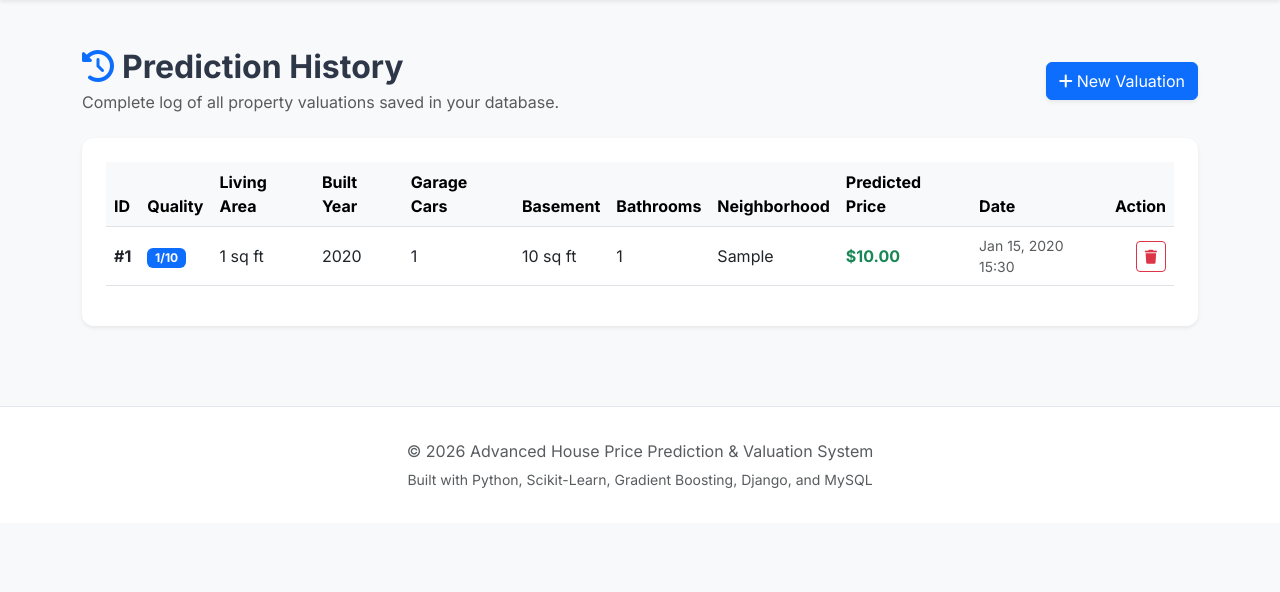
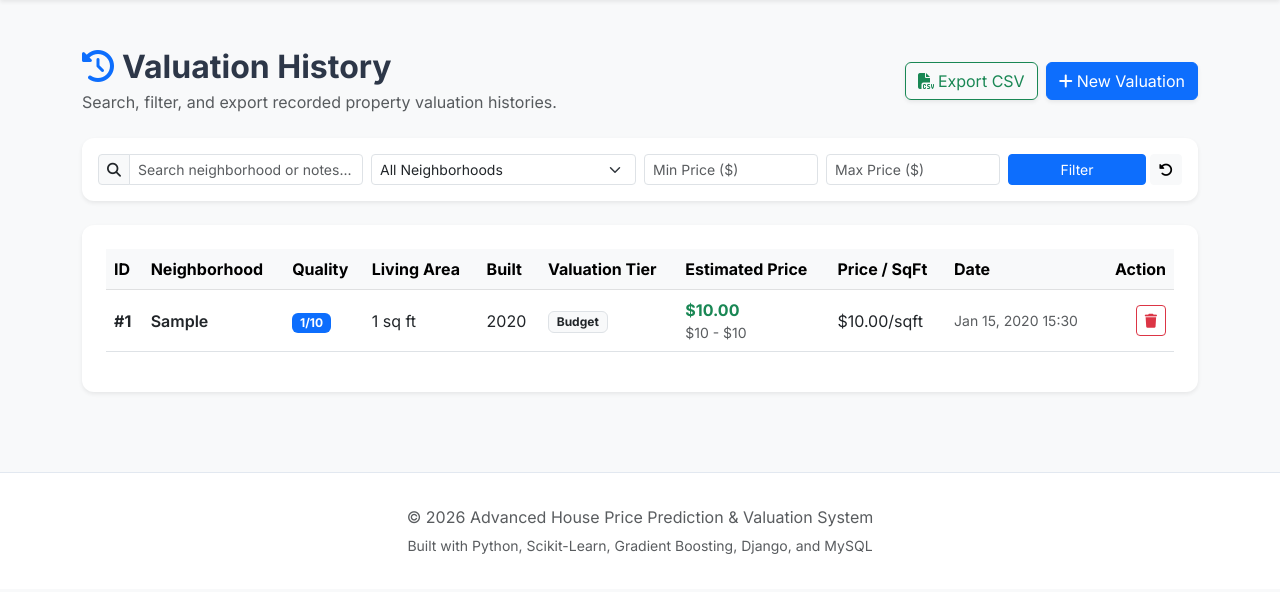
Before and after one commit to Dhanaraj2410/Advanced-House-Price-Prediction-Valuation-System, a Django app: page /history/ in a window 1280 px wide. Shown: the part 73-665 px from the top of the page. Run offline with Django 5.2, Linux system fonts and the light colour scheme; tables that the repository leaves empty hold one stand-in row (values such as "Sample post").

Commit message:
feat(web): add history search query filters, pagination, and CSV export functionality

```diff
--- a/app/urls.py
+++ b/app/urls.py
@@ -6,6 +6,7 @@ urlpatterns = [
     path('predict/', views.predict_view, name='predict'),
     path('predict/bulk/', views.bulk_predict_view, name='bulk_predict'),
     path('history/', views.history_view, name='history'),
+    path('history/export/', views.export_history_csv_view, name='export_history_csv'),
     path('history/delete/<int:pk>/', views.delete_history_view, name='delete_history'),
     path('dashboard/', views.dashboard_view, name='dashboard'),
 
--- a/app/views.py
+++ b/app/views.py
@@ -5,6 +5,8 @@ import pandas as pd
 from django.shortcuts import render, redirect, get_object_or_404
 from django.contrib import messages
 from django.http import JsonResponse, HttpResponse
+from django.db.models import Q
+from django.core.paginator import Paginator
 from rest_framework import status
 from rest_framework.views import APIView
 from rest_framework.response import Response
@@ -71,9 +73,87 @@ def predict_view(request):
     return render(request, 'predict.html', {'form': form})
 
 def history_view(request):
-    """Render prediction history table."""
-    predictions = HousePrediction.objects.all()
-    return render(request, 'history.html', {'predictions': predictions})
+    """
+    Render prediction history table with search query, filters, ordering, and pagination.
+    """
+    search_query = request.GET.get('q', '').strip()
+    neighborhood = request.GET.get('neighborhood', '').strip()
+    min_price = request.GET.get('min_price', '').strip()
+    max_price = request.GET.get('max_price', '').strip()
+    sort_by = request.GET.get('sort', '-created_at')
+
+    queryset = HousePrediction.objects.all()
+
+    if search_query:
+        queryset = queryset.filter(
+            Q(neighborhood__icontains=search_query) |
+            Q(valuation_tier__icontains=search_query) |
+            Q(notes__icontains=search_query)
+        )
+
+    if neighborhood:
+        queryset = queryset.filter(neighborhood__iexact=neighborhood)
+
+    if min_price:
+        try:
+            queryset = queryset.filter(predicted_price__gte=float(min_price))
+        except ValueError:
+            pass
+
+    if max_price:
+        try:
+            queryset = queryset.filter(predicted_price__lte=float(max_price))
+        except ValueError:
+            pass
+
+    valid_sorts = ['created_at', '-created_at', 'predicted_price', '-predicted_price', 'overall_qual', '-overall_qual']
+    if sort_by in valid_sorts:
+        queryset = queryset.order_by(sort_by)
+    else:
+        queryset = queryset.order_by('-created_at')
+
+    paginator = Paginator(queryset, 10)
+    page_number = request.GET.get('page')
+    page_obj = paginator.get_page(page_number)
+
+    neighborhoods = HousePrediction.objects.values_list('neighborhood', flat=True).distinct().order_by('neighborhood')
+
+    return render(request, 'history.html', {
+        'page_obj': page_obj,
+        'predictions': page_obj.object_list,
+        'search_query': search_query,
+        'neighborhood': neighborhood,
+        'min_price': min_price,
+        'max_price': max_price,
+        'sort_by': sort_by,
+        'neighborhoods': neighborhoods
+    })
+
+def export_history_csv_view(request):
+    """
+    GET /history/export/
+    Exports prediction history to downloadable CSV attachment.
+    """
+    response = HttpResponse(content_type='text/csv')
+    response['Content-Disposition'] = 'attachment; filename="house_price_prediction_history.csv"'
+
+    writer = csv.writer(response)
+    writer.writerow([
+        'ID', 'Neighborhood', 'Overall Quality', 'Living Area (sq ft)',
+        'Total Basement (sq ft)', 'Year Built', 'Garage Cars', 'Full Bath',
+        'Predicted Price ($)', 'Min Range ($)', 'Max Range ($)', 'Price / SqFt ($)',
+        'Valuation Tier', 'Created At'
+    ])
+
+    for p in HousePrediction.objects.all().order_by('-created_at'):
+        writer.writerow([
+            p.id, p.neighborhood, p.overall_qual, p.gr_liv_area,
+            p.total_bsmt_sf, p.year_built, p.garage_cars, p.full_bath,
+            p.predicted_price, p.price_min or '', p.price_max or '', p.price_per_sqft or '',
+            p.valuation_tier, p.created_at.strftime('%Y-%m-%d %H:%M:%S')
+        ])
+
+    return response
 
 def dashboard_view(request):
     """Render analytics dashboard with charts."""
--- a/templates/history.html
+++ b/templates/history.html
@@ -3,14 +3,49 @@
 {% block title %}Prediction History | House Price Valuation{% endblock %}
 
 {% block content %}
-<div class="d-flex justify-content-between align-items-center mb-4">
+<div class="d-flex justify-content-between align-items-center mb-4 flex-wrap gap-2">
     <div>
-        <h2 class="fw-bold mb-1"><i class="fa-solid fa-history text-primary me-2"></i>Prediction History</h2>
-        <p class="text-muted mb-0">Complete log of all property valuations saved in your database.</p>
+        <h2 class="fw-bold mb-1"><i class="fa-solid fa-clock-rotate-left text-primary me-2"></i>Valuation History</h2>
+        <p class="text-muted mb-0">Search, filter, and export recorded property valuation histories.</p>
     </div>
-    <a href="{% url 'predict' %}" class="btn btn-primary shadow-sm">
-        <i class="fa-solid fa-plus me-1"></i>New Valuation
-    </a>
+    <div class="d-flex gap-2">
+        <a href="{% url 'export_history_csv' %}" class="btn btn-outline-success shadow-sm">
+            <i class="fa-solid fa-file-csv me-1"></i>Export CSV
+        </a>
+        <a href="{% url 'predict' %}" class="btn btn-primary shadow-sm">
+            <i class="fa-solid fa-plus me-1"></i>New Valuation
+        </a>
+    </div>
+</div>
+
+<!-- Search & Filter Controls -->
+<div class="card card-custom p-3 bg-white shadow-sm mb-4">
+    <form method="GET" action="{% url 'history' %}" class="row g-2 align-items-center">
+        <div class="col-md-3">
+            <div class="input-group input-group-sm">
+                <span class="input-group-text bg-light"><i class="fa-solid fa-magnifying-glass"></i></span>
+                <input type="text" name="q" value="{{ search_query }}" class="form-control" placeholder="Search neighborhood or notes...">
+            </div>
+        </div>
+        <div class="col-md-3">
+            <select name="neighborhood" class="form-select form-select-sm">
+                <option value="">All Neighborhoods</option>
+                {% for n in neighborhoods %}
+                <option value="{{ n }}" {% if neighborhood == n %}selected{% endif %}>{{ n }}</option>
+                {% endfor %}
+            </select>
+        </div>
+        <div class="col-md-2">
+            <input type="number" name="min_price" value="{{ min_price }}" class="form-control form-control-sm" placeholder="Min Price ($)">
+        </div>
+        <div class="col-md-2">
+            <input type="number" name="max_price" value="{{ max_price }}" class="form-control form-control-sm" placeholder="Max Price ($)">
+        </div>
+        <div class="col-md-2 d-flex gap-1">
+            <button type="submit" class="btn btn-primary btn-sm w-100">Filter</button>
+            <a href="{% url 'history' %}" class="btn btn-light btn-sm"><i class="fa-solid fa-rotate-left"></i></a>
+        </div>
+    </form>
 </div>
 
 <div class="card card-custom p-4 bg-white shadow-sm">
@@ -20,14 +55,13 @@
             <thead class="table-light">
                 <tr>
                     <th>ID</th>
+                    <th>Neighborhood</th>
                     <th>Quality</th>
                     <th>Living Area</th>
-                    <th>Built Year</th>
-                    <th>Garage Cars</th>
-                    <th>Basement</th>
-                    <th>Bathrooms</th>
-                    <th>Neighborhood</th>
-                    <th>Predicted Price</th>
+                    <th>Built</th>
+                    <th>Valuation Tier</th>
+                    <th>Estimated Price</th>
+                    <th>Price / SqFt</th>
                     <th>Date</th>
                     <th class="text-end">Action</th>
                 </tr>
@@ -36,14 +70,28 @@
                 {% for pred in predictions %}
                 <tr>
                     <td><strong>#{{ pred.id }}</strong></td>
+                    <td><span class="fw-semibold">{{ pred.neighborhood }}</span></td>
                     <td><span class="badge bg-primary">{{ pred.overall_qual }}/10</span></td>
                     <td>{{ pred.gr_liv_area|floatformat:0 }} sq ft</td>
                     <td>{{ pred.year_built }}</td>
-                    <td>{{ pred.garage_cars }}</td>
-                    <td>{{ pred.total_bsmt_sf|floatformat:0 }} sq ft</td>
-                    <td>{{ pred.full_bath }}</td>
-                    <td>{{ pred.neighborhood }}</td>
-                    <td class="text-success fw-bold">${{ pred.predicted_price|floatformat:2 }}</td>
+                    <td>
+                        {% if pred.valuation_tier == 'Luxury Estate' %}
+                            <span class="badge bg-warning text-dark"><i class="fa-solid fa-crown me-1"></i>Luxury</span>
+                        {% elif pred.valuation_tier == 'Premium Residential' %}
+                            <span class="badge bg-info text-dark">Premium</span>
+                        {% elif pred.valuation_tier == 'Mid-Range Suburban' %}
+                            <span class="badge bg-secondary">Mid-Range</span>
+                        {% else %}
+                            <span class="badge bg-light text-dark border">Budget</span>
+                        {% endif %}
+                    </td>
+                    <td>
+                        <span class="text-success fw-bold">${{ pred.predicted_price|floatformat:2 }}</span>
+                        {% if pred.price_min and pred.price_max %}
+                        <div class="text-muted small">${{ pred.price_min|floatformat:0 }} - ${{ pred.price_max|floatformat:0 }}</div>
+                        {% endif %}
+                    </td>
+                    <td>{% if pred.price_per_sqft %}${{ pred.price_per_sqft|floatformat:2 }}/sqft{% else %}-{% endif %}</td>
                     <td class="text-muted small">{{ pred.created_at|date:"M d, Y H:i" }}</td>
                     <td class="text-end">
                         <a href="{% url 'delete_history' pred.id %}" class="btn btn-outline-danger btn-sm" onclick="return confirm('Delete prediction #{{ pred.id }}?');">
@@ -55,12 +103,43 @@
             </tbody>
         </table>
     </div>
+
+    <!-- Pagination -->
+    {% if page_obj and page_obj.has_other_pages %}
+    <nav class="mt-4">
+        <ul class="pagination pagination-sm justify-content-center mb-0">
+            {% if page_obj.has_previous %}
+            <li class="page-item">
+                <a class="page-link" href="?page={{ page_obj.previous_page_number }}&q={{ search_query }}&neighborhood={{ neighborhood }}&min_price={{ min_price }}&max_price={{ max_price }}">Previous</a>
+            </li>
+            {% endif %}
+
+            {% for num in page_obj.paginator.page_range %}
+            {% if page_obj.number == num %}
+            <li class="page-item active"><span class="page-link">{{ num }}</span></li>
+            {% elif num > page_obj.number|add:'-3' and num < page_obj.number|add:'3' %}
+            <li class="page-item">
+                <a class="page-link" href="?page={{ num }}&q={{ search_query }}&neighborhood={{ neighborhood }}&min_price={{ min_price }}&max_price={{ max_price }}">{{ num }}</a>
+            </li>
+            {% endif %}
+            {% endfor %}
+
+            {% if page_obj.has_next %}
+            <li class="page-item">
+                <a class="page-link" href="?page={{ page_obj.next_page_number }}&q={{ search_query }}&neighborhood={{ neighborhood }}&min_price={{ min_price }}&max_price={{ max_price }}">Next</a>
+            </li>
+            {% endif %}
+        </ul>
+    </nav>
+    {% endif %}
+
     {% else %}
     <div class="text-center py-5">
         <i class="fa-solid fa-folder-open text-muted mb-3" style="font-size: 3rem;"></i>
-        <h5>No History Records</h5>
-        <p class="text-muted">Start predicting home prices to record historical valuations.</p>
-        <a href="{% url 'predict' %}" class="btn btn-primary mt-2">Go to Valuation Predictor</a>
+        <h5>No History Records Found</h5>
+        <p class="text-muted">No valuation records match your current filter query.</p>
+        <a href="{% url 'history' %}" class="btn btn-outline-secondary me-2">Clear Filters</a>
+        <a href="{% url 'predict' %}" class="btn btn-primary">Go to Valuation Predictor</a>
     </div>
     {% endif %}
 </div>
```
